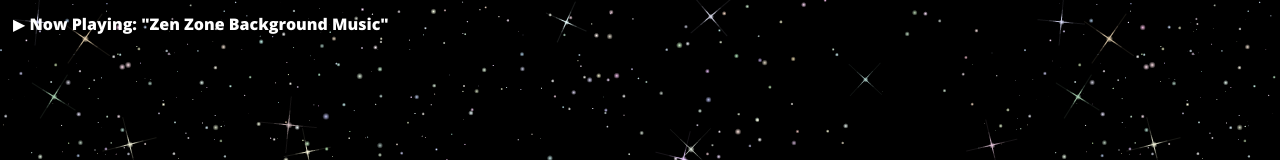
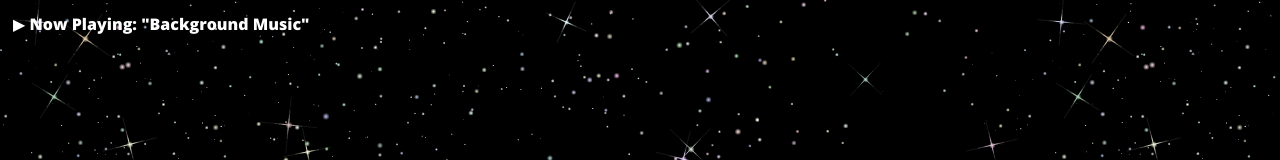
Before and after one commit to cdvhs/cdvhs.github.io, a plain HTML site: page index.html in a window 1280 px wide. Shown: the top 160 px of the page. Drawn offline with nearby package versions, Linux system fonts and the light colour scheme.

Commit message:
Update index.html

```diff
--- a/index.html
+++ b/index.html
@@ -15,7 +15,7 @@
     </audio>
 
     <div class="menu">
-      <label>▶ Now Playing: "Zen Zone Background Music"</label>
+      <label>▶ Now Playing: "Background Music"</label>
     </div>
     <h1>Welcome to my Zen Zone.</h1>
 
```
